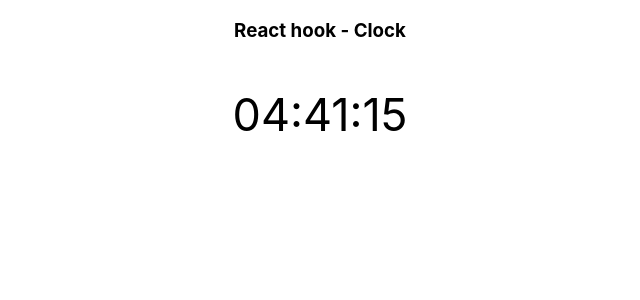
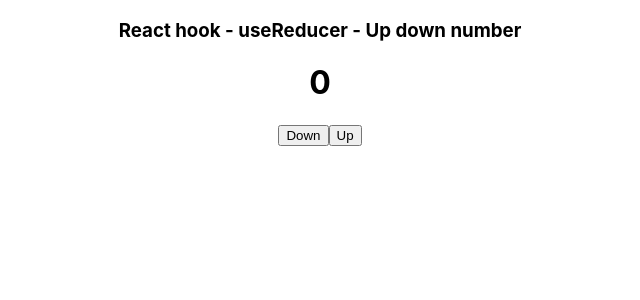
Before and after one commit to hieund20/react-hook-basic, a React (Create React App) app: page / in a window 1280 px wide. Shown: the top 300 px of the page, without its empty margins (320-960 px from the left). Built offline with nearby package versions, Linux system fonts and the light colour scheme; no server answers.

Commit message:
update code

```diff
--- a/src/App.js
+++ b/src/App.js
@@ -7,6 +7,7 @@ import PostList from './components/PostList';
 import Pagination from './components/Pagination';
 import PostFilterForm from './components/PostFilterForm';
 import Clock from './components/Clock';
+import UpDownNumber from './components/UpDownNumber';
 
 function App() {
   const [todoList, setTodoList] = useState([
@@ -93,7 +94,7 @@ function App() {
 
   return (
     <div className="app">
-      <h3>React hook - Clock</h3>
+      <h3>React hook - useReducer - Up down number</h3>
       {/* <TodoForm
         onSubmit={handleTodoFormSubmit}
       />
@@ -111,7 +112,8 @@ function App() {
         pagination={pagination}
         onPageChange={handlePageChange}
       /> */}
-      <Clock />
+      {/* <Clock /> */}
+      <UpDownNumber />
     </div>
   );
 }
--- /dev/null
+++ b/src/components/UpDownNumber/index.jsx
@@ -0,0 +1,42 @@
+import React, { useReducer } from 'react';
+import PropTypes from 'prop-types';
+import './style.scss';
+
+//Init state
+const initState = 0
+//Actions
+const UP_ACTION = 'up'
+const DOWN_ACTION = 'down'
+//Reducer
+const reducer = (state, action) => {
+    console.log('reducer....');
+    switch (action) {
+        case UP_ACTION:
+            return state + 1
+        case DOWN_ACTION:
+            return state - 1
+        default:
+            throw new Error('Invalid action')
+    }
+}
+
+function UpDownNumber(props) {
+    const [count, dispatch] = useReducer(reducer, initState)
+    return (
+        <div>
+            <h1>{count}</h1>
+            <button
+                onClick={() => dispatch(DOWN_ACTION)}
+            >
+                Down
+            </button>
+            <button
+                onClick={() => dispatch(UP_ACTION)}
+            >
+                Up
+            </button>
+        </div>
+    );
+}
+
+export default UpDownNumber;
```
Also changed, not shown: src/components/UpDownNumber/style.scss (added), 1 other file (tests, documents, lock files or other folders).
